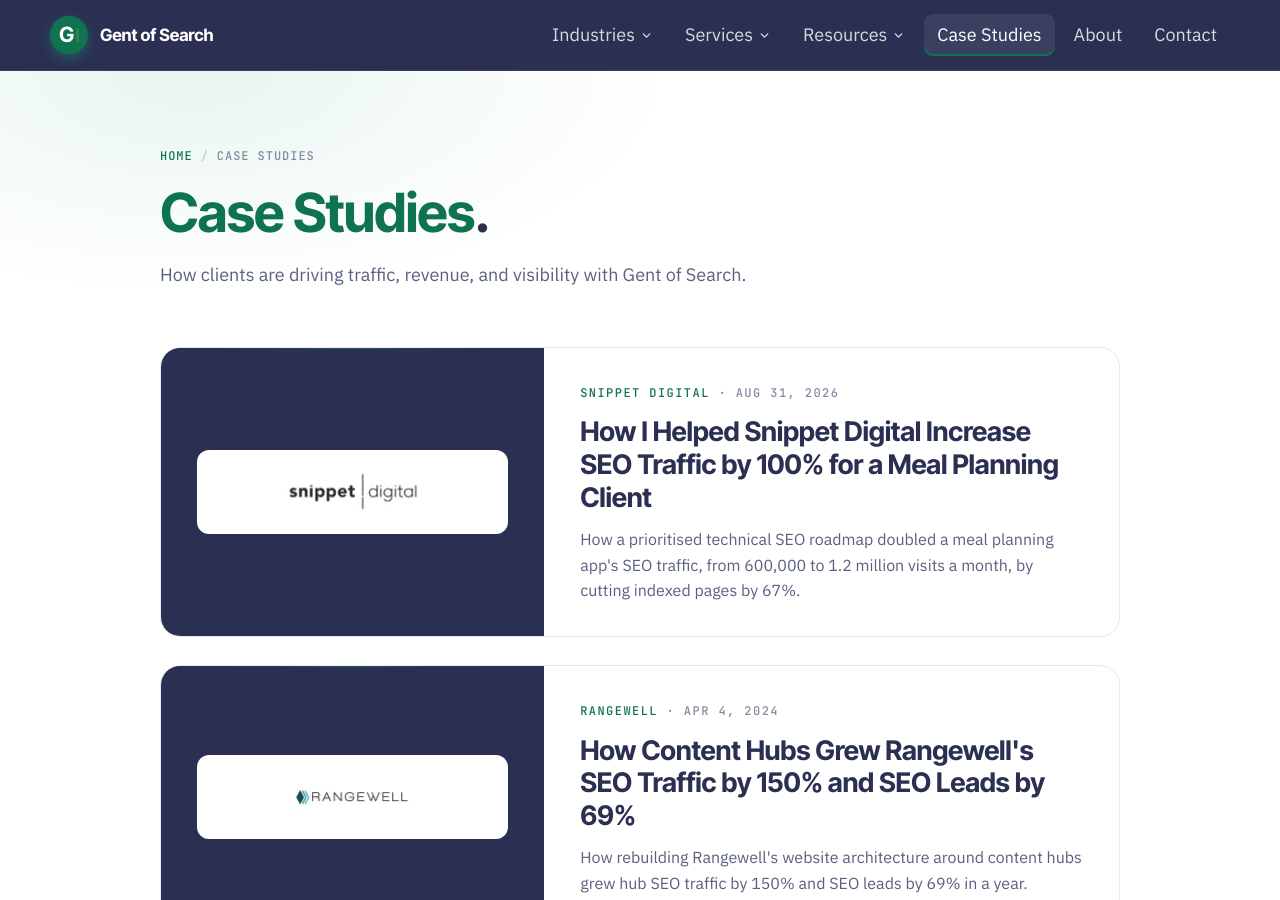
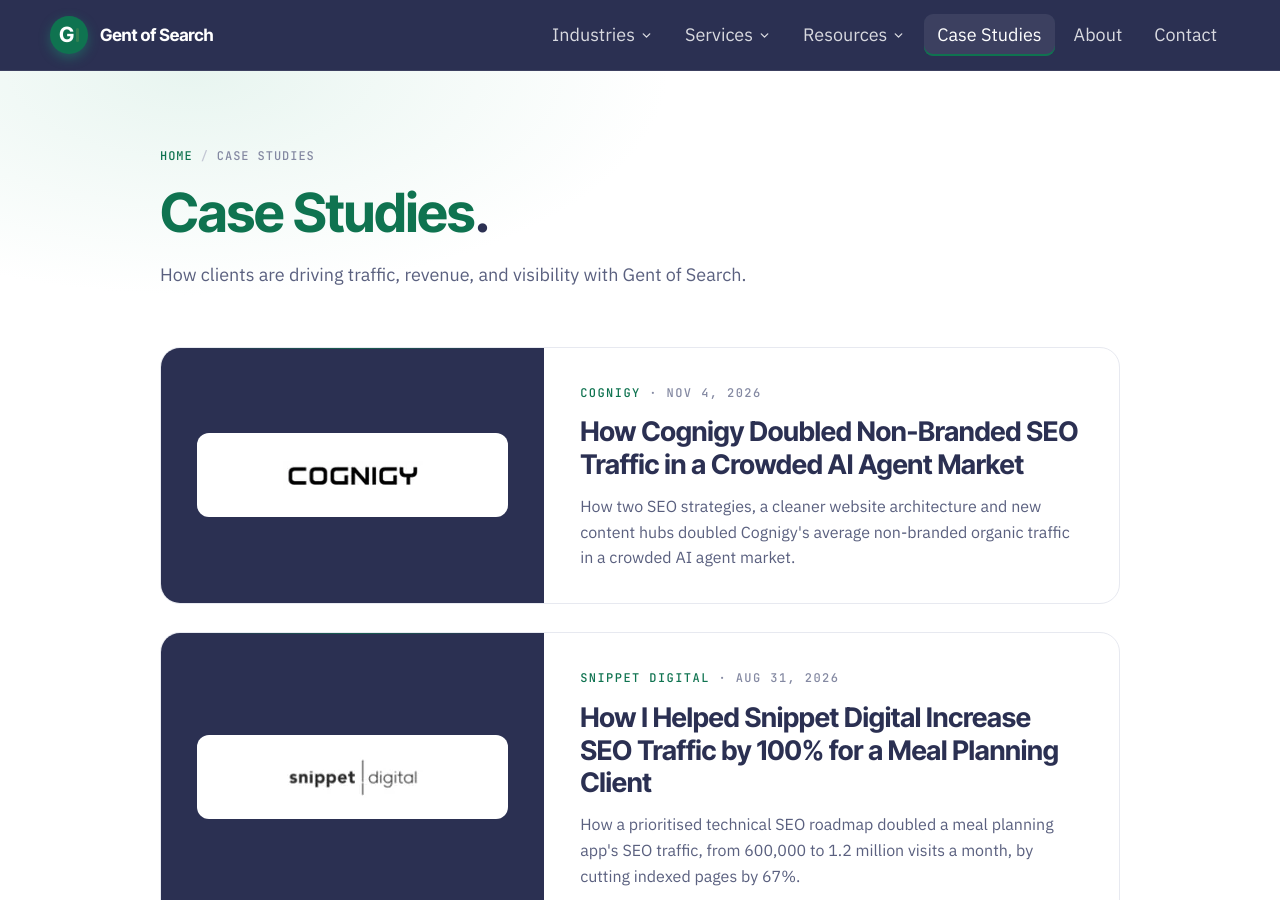
Before and after one commit to Gent-of-Search/gentofsearch.com, a Jekyll site: the page built from case-study/index.html, in a window 1280 px wide and 900 px high. Built offline with Jekyll 4.4.1, drawn with Linux system fonts in a browser that asks for light colours; part of the change alters nothing that is shown.

Commit message:
Add Cognigy case study
Includes a redrawn chart of Ahrefs non-branded organic traffic, and sorts the
case study listing newest first by date.

Co-Authored-By: Claude Opus 5.5 <noreply@anthropic.com>

```diff
--- /dev/null
+++ b/_case_studies/cognigy.md
@@ -0,0 +1,146 @@
+---
+title: "How Cognigy Doubled Non-Branded SEO Traffic in a Crowded AI Agent Market"
+client: Cognigy
+date: 2026-11-04
+order: 0
+logo: /assets/logos/06-cognigy.webp
+description: "How two SEO strategies, a cleaner website architecture and new content hubs doubled Cognigy's average non-branded organic traffic in a crowded AI agent market."
+summary:
+  - "Cognigy had a strong brand, but most of its SEO traffic came from people who already knew the name. In a market filling up with AI agent platforms, it needed to be found by buyers who didn't."
+  - "Two SEO strategies, a cleaner website architecture and new content hubs later, Cognigy's average non-branded organic traffic has doubled."
+stats:
+  - value: "2x"
+    label: "Non-branded organic traffic since the work started"
+  - value: "~1.1K → ~2.4K"
+    label: "Avg. non-branded organic traffic (Ahrefs), Dec 2023 vs Jul 2026"
+  - value: "2.5+ years"
+    label: "Partnership"
+cta:
+  heading: "Competing Against Bigger <span style=\"color:#0F7350;\">Brands?</span>"
+  text:
+    - "If your brand is strong but your non-branded traffic isn't, the problem usually isn't the amount of content. It's the structure behind it."
+    - "I help in-house teams build SEO strategies that turn brand authority into non-branded growth."
+    - "Get in touch to talk about your site."
+---
+
+## The Story of Cognigy
+
+Cognigy builds an enterprise AI agent platform for customer service and contact centers.
+
+Its customers are large enterprises automating conversations with their own customers.
+
+The brand was well known, and branded search was healthy. But Cognigy wanted more qualified leads, and that meant reaching buyers who were researching AI agents and conversational AI, not searching for Cognigy by name.
+
+The goal was simple: grow qualified leads from non-branded SEO traffic.
+
+Cognigy brought me in at the end of 2023 to make it happen.
+
+## The Challenge: Growing Beyond Branded Search
+
+Cognigy's pages were appearing in Google for the topics buyers searched for. They just weren't ranking well enough to get the clicks.
+
+The analysis found four reasons:
+
+- **Pages competing with each other** - For core topics like conversational AI, Google ranked several different Cognigy pages for the same keyword. It couldn't tell which one was the best answer.
+- **Internal links pointing the wrong way** - Most internal linking flowed to the solution and platform pages. The blog and resource content, which was needed to rank for informational searches, got far fewer links and unclear anchor text.
+- **Everything looked equally important** - Almost every page sat two clicks from the homepage, because everything was linked from the main navigation and blog listing pages linked to every post.
+- **Content falling out of date** - A lot of the content was a few years old, in a market where AI changes every few months. Some topics had two similar posts competing for the same search.
+
+At the same time, competitors were investing heavily in content hubs, and some of the biggest names in software were launching their own AI agents.
+
+Cognigy had the authority to compete. Its website wasn't letting it.
+
+## The Approach: Build on the Brand, Then Win the Topics
+
+Most SEO strategies start with high-volume, highly competitive "what is" content. I didn't want to start there.
+
+Cognigy's brand was its biggest asset. So the work started with consideration-stage searches, where Cognigy's solution pages already ranked but just outside the top spots. Then it moved on to the bigger awareness topics.
+
+The work ran in two phases:
+
+1. **Fix the foundations** - Optimise the existing pages, clean up the content and fix the website architecture.
+2. **Build for growth** - Launch content hubs for competitive topics, then invest in the content competitors couldn't copy.
+
+Each phase had its own SEO strategy, business case and impact model, so the team knew what to invest in and why.
+
+## Growing Non-Branded Traffic: How I Built the SEO Strategy
+
+I worked with Cognigy's marketing, content, product and development teams to grow non-branded SEO traffic.
+
+### 1. Optimised the solution pages for striking-distance keywords
+
+The fastest wins were keywords Cognigy already ranked for, just not high enough.
+
+I ran keyword research and clustering to map every solution, industry and platform page to the topic buyers actually searched for. Pages like AI agents for insurance or healthcare were matched to their non-branded keywords.
+
+Each page then got new title tags, H1s and meta descriptions, plus content briefs for the content team.
+
+### 2. Cleaned up the content
+
+Old and duplicate content was holding the rest of the site back.
+
+A content audit identified low-value pages to remove, redirect or combine. Similar posts on the same topic were merged into one stronger page, so Google had one clear page to rank.
+
+I also introduced a freshness distance metric: the gap between when a Cognigy page was last updated and when the freshest competing page was. Reviewing it every 3 to 6 months became part of content planning.
+
+In AI, a post that's a year old can already be out of date.
+
+### 3. Fixed the website architecture and internal linking
+
+Google needed clear signals about which pages mattered most.
+
+- **More links to the content that needed to rank** - Related content lists and link modules at the start and end of articles pointed to key blog and resource pages.
+- **Better anchor text** - An anchor text audit set an exact-match keyword and natural variations for each important page.
+- **A clearer hierarchy** - I worked with the developers on how the blog listing pages loaded links and which pages belonged in the main navigation.
+- **A repeatable process** - The team was trained to add internal links as part of every new piece of content.
+
+### 4. Built content hubs for competitive topics
+
+For the biggest topics, like AI agents and conversational AI, one page was never going to be enough.
+
+I designed topic clusters to cover each topic in full:
+
+- **Pillar page** - Covers the core topic in depth.
+- **Cluster content** - Answers the long-tail questions buyers ask.
+- **Internal links** - Connect the cluster content back to the pillar.
+
+Each hub sat in its own URL folder, with a new pillar page template, linked from the main navigation so it was only one click from the homepage.
+
+### 5. Streamlined the content process
+
+Great content doesn't help if it's stuck waiting for approval.
+
+I reviewed the content workflow with the team and recommended fewer review steps, so content could be published at least once a month. Product and content still worked together, but without the bottlenecks.
+
+Published content was also reviewed and updated as the market moved, adding new topics like agentic AI to older articles.
+
+### 6. Set out the next growth levers
+
+The second strategy focused on content competitors couldn't copy:
+
+- **Reviews and case studies** - Capture more customer reviews on third-party platforms, then turn happy customers into public case studies.
+- **Real-world examples** - Searches for AI agent use cases and examples reward pages with lots of specific examples. Cognigy's own customer stories could supply them.
+- **Original research** - An annual report built on survey data, turned into data-led articles that earn links naturally.
+- **Interactive content** - An ROI calculator, an AI agent demo page and a crawlable integrations section. The existing integrations marketplace loaded its listings with URL fragments, which Google can't index.
+- **A contact center content hub** - Content on why investing in contact centers and customer experience pays off.
+
+### 7. Reported on what mattered
+
+Weekly SEO reporting split branded and non-branded traffic, so the team could see the growth that mattered rather than brand demand.
+
+It tracked rankings by keyword group, flagged changes in Google like AI Overviews, and connected SEO traffic to leads.
+
+## The Results: Non-Branded Organic Traffic Doubled
+
+According to Ahrefs, Cognigy's average non-branded organic traffic grew from around 1,100 when the work started in late 2023 to around 2,400 by July 2026.
+
+That's 2x the non-branded traffic, from buyers who weren't searching for Cognigy by name.
+
+<figure>
+  <img src="{{ '/assets/case-studies/cognigy-non-branded-traffic.svg' | relative_url }}" width="1200" height="600" alt="Cognigy's average non-branded organic traffic, August 2021 to July 2026, with the start of the work in December 2023 marked. Traffic doubled from around 1,100 to over 2,000." loading="lazy">
+  <figcaption>Average non-branded organic traffic, with the start of the work marked. Source: Ahrefs</figcaption>
+</figure>
+
+The foundations took time. Non-branded traffic started to climb in early 2025 and has stayed well above where it started ever since.
+
+That's the difference between a traffic spike and a channel.
--- a/case-study/index.html
+++ b/case-study/index.html
@@ -21,7 +21,7 @@ nav_active: case-study
 <!-- ===================== CASE STUDY LIST ===================== -->
 <section style="padding:36px 0 84px;">
   <div style="width:min(960px,100% - 48px); margin:0 auto; display:flex; flex-direction:column; gap:28px;">
-    {% assign cases = site.case_studies | sort: "order" %}
+    {% assign cases = site.case_studies | sort: "date" | reverse %}
     {% for c in cases %}
     <div class="cs-card gos-g2" style="position:relative; display:grid; grid-template-columns:0.8fr 1.2fr; color:#2B3052; background:#FFFFFF; border:1px solid #E7E9F0; border-radius:20px; overflow:hidden;">
       <div style="background:#2B3052; padding:36px; display:flex; align-items:center; justify-content:center; position:relative;">
```
Also changed, not shown: assets/case-studies/cognigy-non-branded-traffic.svg (added).
